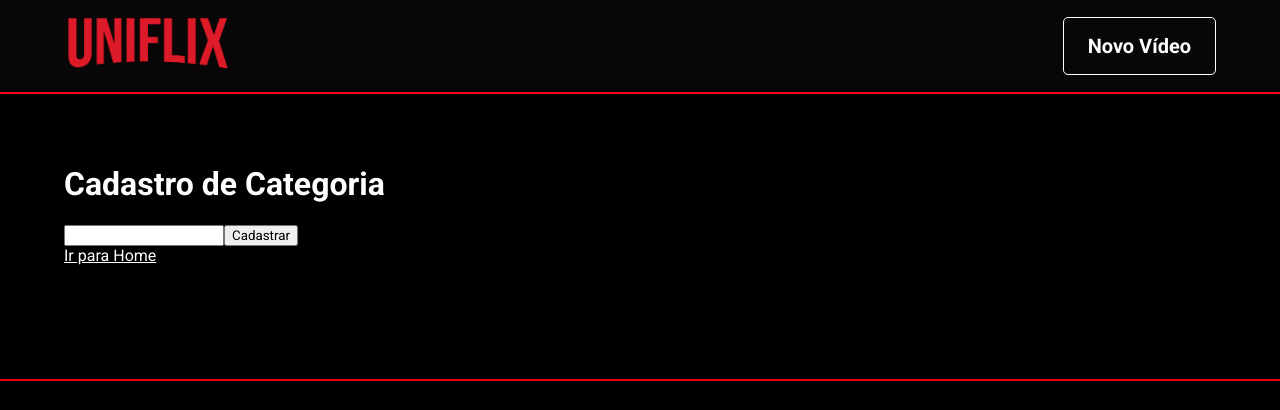
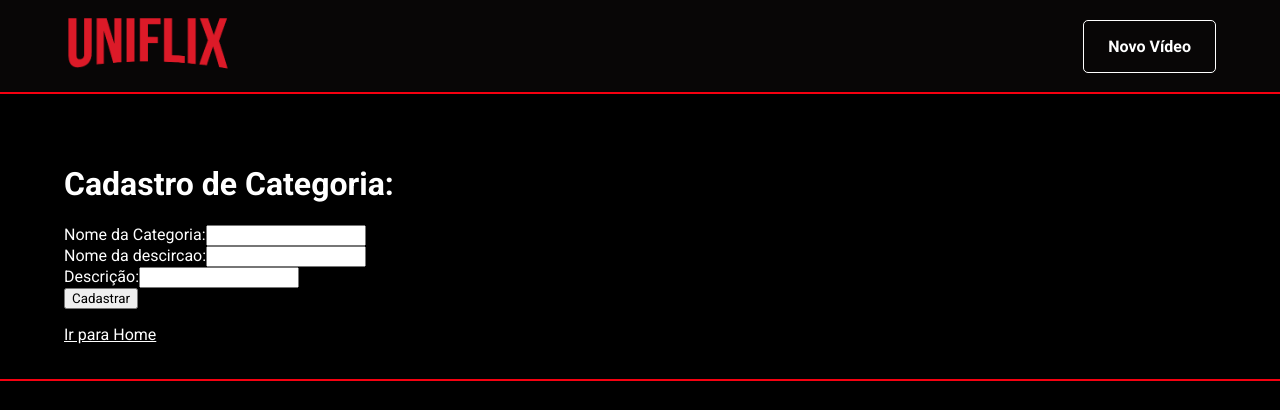
Before and after one commit to betr-v/Uniflix, a React app: page /cadastro/categoria in a window 1280 px wide. Shown: the top 410 px of the page. Built offline with nearby package versions, Linux system fonts and the light colour scheme; grey boxes are pictures that could not be loaded.

```diff
--- a/src/components/Button/index.js
+++ b/src/components/Button/index.js
@@ -8,7 +8,7 @@
     padding: 16px 24px;
     font-style: normal;
     font-weight: bold;
-    font-size: 20px;
+    font-size: 16px;
     outline: none;
     border-radius: 5px;
     text-decoration: none;
--- /dev/null
+++ b/src/components/FormField/index.js
@@ -0,0 +1,16 @@
+import React from 'react';
+function FormField({ label, type, value, name, onChange }) {
+    return (
+        <div>
+            <label>
+                {label}:
+                <input type={type}
+                    value={value}
+                    name={name}
+                    onChange={onChange}
+                />
+            </label>
+        </div>
+    )
+}
+export default FormField;
--- a/src/components/Menu/Menu.css
+++ b/src/components/Menu/Menu.css
@@ -57,10 +57,10 @@
     transition: opacity .3s;
   }
   .ButtonLink:hover{
-        color: var(--primary);
+    color: var(--primary);
     background-color: var(--myRed);
     border: 1px solid var(--primary);
-  },
+  }
   .ButtonLink:focus {
     /* opacity: .5; */
 
--- a/src/data/dados_iniciais.json
+++ b/src/data/dados_iniciais.json
@@ -5,7 +5,7 @@
       "link": "https://www.youtube.com/watch?v=1vZmsRs6084",
       "cor": "#6BD1FF",
       "link_extra": {
-        "text": "Formação de Front End na Alura",
+        "text": "Tudo sobre o universo.",
         "url": ""
       },
       "videos": [
@@ -14,88 +14,88 @@
           "url": "https://www.youtube.com/watch?v=0YfBeuKKe2k"
         },
         {
-          "titulo": "Como funciona o Universo",
-          "url": "https://www.youtube.com/watch?v=_1vZyIfYmZA"
+          "titulo": "Lugar Mais Frio do Universo - Nebulosa do Bumerangue",
+          "url": "https://www.youtube.com/watch?v=zSajP5D6Cac"
         },
         {
           "titulo": "E se a Lua desaparecesse?",
           "url": "https://www.youtube.com/watch?v=wi5yZCEOMRY"
         },
         {
-          "titulo": "Pare de chutar e aprenda a display: inline #01",
-          "url": "https://www.youtube.com/watch?v=5PS6ku8NzIE"
+          "titulo": "Jornada incrível da Terra até o fim do universo - Explore o incrível universo",
+          "url": "https://www.youtube.com/watch?v=ZEWMP7NTirA"
         },
         {
-          "titulo": "Template String: Interpolando strings com JavaScript #AluraMais",
-          "url": "https://www.youtube.com/watch?v=ORI_HTXaIw0"
+          "titulo": "Misterios do Universo - Buracos Negros",
+          "url": "https://www.youtube.com/watch?v=1pm7kHuI5Ys"
         },
         {
-          "titulo": "Qual é a melhor linguagem de programação? #HipstersPontoTube",
-          "url": "https://www.youtube.com/watch?v=Uh-GNH-t89w"
+          "titulo": "O Fim do Universo",
+          "url": "https://www.youtube.com/watch?v=uLh-6mQoQnU"
         },
         {
-          "titulo": "Novidades do Angular v9",
-          "url": "https://www.youtube.com/watch?v=34uHo7hFmG0"
+          "titulo": "A ENERGIA ESCURA | A ENERGIA MISTERIOSA QUE PERMEIA O UNIVERSO",
+          "url": "https://youtu.be/85nc0cHIQ70"
         },
         {
-          "titulo": "Base para aprender os frameworks",
-          "url": "https://www.youtube.com/watch?v=QzDjdlF1BQI"
+          "titulo": "Uma Jornada para Além do Universo",
+          "url": "https://youtu.be/6cwzyY-Grf8"
         }
       ]
     },
     {
-      "titulo": "Back End",
+      "titulo": "Marte",
       "cor": "#00C86F",
       "link_extra": {
-        "text": "Cursos de Back End na Alura",
-        "url": "https://www.alura.com.br/cursos-online-programacao"
+        "text": "",
+        "url": "https://www.youtube.com/watch?v=Gsqp_f_PEcs"
       },
       "videos": [
         {
-          "titulo": "PERCURSO em NÍVEL em ÁRVORE BINÁRIA | Estruturas de Dados #14",
-          "url": "https://www.youtube.com/watch?v=UOK7nS2E9xM"
+          "titulo": "a EVOLUÇÃO HUMANA em MARTE",
+          "url": "https://www.youtube.com/watch?v=PAbbXwjEttA"
         },
         {
-          "titulo": "Coders4Tips - S01E04: GitHub CLI - Uma Nova Experiência no Github!",
-          "url": "https://www.youtube.com/watch?v=6o6-bKOZOEY"
+          "titulo": "https://www.youtube.com/watch?v=dWh-tm7ntC0",
+          "url": "https://www.youtube.com/watch?v=dWh-tm7ntC0"
         },
         {
-          "titulo": "Programei 4 robôs que criam vídeos para mim no YouTube",
-          "url": "https://www.youtube.com/watch?v=kjhu1LEmRpY"
+          "titulo": "Como o Rover Perseverance vai Ajudar nas Missões Humana a MARTE",
+          "url": "https://www.youtube.com/watch?v=ww8dt_Su2C4"
         },
         {
-          "titulo": "API: Dicionário do Programador",
-          "url": "https://www.youtube.com/watch?v=vGuqKIRWosk"
+          "titulo": "5 FATOS SOBRE O PLANETA MARTE",
+          "url": "https://www.youtube.com/watch?v=OeXkmQSNqNU"
         },
         {
-          "titulo": "Usando Git Direito",
-          "url": "https://www.youtube.com/watch?v=6OokP-NE49k"
+          "titulo": "MARTE: O PLANETA VERMELHO EM 360º!",
+          "url": "https://www.youtube.com/watch?v=7kSm291X_ho"
         }
       ]
     },
     {
-      "titulo": "Data Science e Inteligência Artificial",
+      "titulo": "Buracos Negros Explicados",
       "cor": "#9cd33b",
       "link_extra": {
-        "text": "Cursos de Data Science na Alura",
-        "url": "https://www.alura.com.br/formacao-data-science"
+        "text": "",
+        "url": "https://www.youtube.com/watch?v=lUOEyKViNdE"
       },
       "videos": [
         {
-          "titulo": "Teste de Turing",
-          "url": "https://www.youtube.com/watch?v=BaPGU4JWa34"
+          "titulo": "Buracos Negros Explicados",
+          "url": "https://www.youtube.com/watch?v=GbJJRsS6OR4"
         },
         {
-          "titulo": "O que é Data Science?",
-          "url": "https://www.youtube.com/watch?v=5b9Z8toVaAU&t=9s"
+          "titulo": "BURACOS NEGROS, como eles surgem?",
+          "url": "https://www.youtube.com/watch?v=WvQlhMjGo4M"
         },
         {
-          "titulo": "Melhor forma de aprender Python",
-          "url": "https://www.youtube.com/watch?v=Gojqw9BQ5qY"
+          "titulo": "Os maiores buracos negros do universo!!",
+          "url": "https://www.youtube.com/watch?v=loj8L3JhSVA"
         },
         {
-          "titulo": "Como ingressar no mercado de Data Science?",
-          "url": "https://www.youtube.com/watch?v=gxyjGmOV540"
+          "titulo": "O QUE ACONTECERIA DE DOIS BURACOS NEGROS COLIDISSEM?",
+          "url": "https://www.youtube.com/watch?v=cp2m4_RQ6W4"
         }
       ]
     },
@@ -122,62 +122,50 @@
       ]
     },
     {
-      "titulo": "Games",
+      "titulo": "Supernovas",
       "cor": "red",
       "link_extra": {
-        "text": "Formação de Jogos na Alura",
+        "text": "",
         "url": "https://www.alura.com.br/formacao-jogos-unity"
       },
       "videos": [
         {
-          "titulo": "Final Fantasy 7",
-          "url": "https://www.youtube.com/watch?v=I_ATSCTnUD8"
+          "titulo": "Supernovas Explicadas: As Maiores Explosões do Universo",
+          "url": "https://www.youtube.com/watch?v=BPKAdgv6XUM"
         },
         {
-          "titulo": "Assassins Creed Valhalla",
-          "url": "https://www.youtube.com/watch?v=KDfdjB9uL0U"
+          "titulo": "Crab Supernova Explosion",
+          "url": "https://www.youtube.com/watch?v=aysiMbgml5g"
         },
         {
-          "titulo": "God of War 4",
-          "url": "https://www.youtube.com/watch?v=FyIwEFXOcaE"
-        },
-        {
-          "titulo": "Resident Evil 8",
-          "url": "https://www.youtube.com/watch?v=JSapXD9vxYA"
-        },
-        {
-          "titulo": "Pokémon Let's Go Pikachu/Eevee",
-          "url": "https://www.youtube.com/watch?v=L56q_k2ydrs"
+          "titulo": "Less Than Five - What is a Supernova?",
+          "url": "https://www.youtube.com/watch?v=YIKXvDlf8_0"
         }
       ]
     },
     {
-      "titulo": "Aprendendo a aprender tecnologia",
+      "titulo": "ALBERT EINSTEIN",
       "cor": "#6b5be2",
       "link_extra": {
-        "text": "Curso sobre aprendizado na Alura",
+        "text": "",
         "url": "https://alura.com.br/curso-online-aprender-a-aprender-tecnicas-para-seu-autodesenvolvimento"
       },
       "videos": [
         {
-          "titulo": "Como estudar melhor?",
-          "url": "https://www.youtube.com/watch?v=Is6c9KSGCbk&feature=youtu.be"
+          "titulo": "ALBERT EINSTEIN - Canal Nostalgia",
+          "url": "https://www.youtube.com/watch?v=gPSk0Xjz0og"
         },
         {
-          "titulo": "Faculdade",
-          "url": "https://www.youtube.com/watch?v=jw06H8esyzQ&feature=youtu.be"
+          "titulo": "A Viagem No Tempo | Por Albert Einstein",
+          "url": "https://www.youtube.com/watch?v=kbC2QcgVnhk"
         },
         {
-          "titulo": "Frameworks",
-          "url": "https://www.youtube.com/watch?v=QzDjdlF1BQI"
+          "titulo": "O Espaço-Tempo Explicado",
+          "url": "https://www.youtube.com/watch?v=kJ5xNaSIeTI"
         },
         {
-          "titulo": "A mágica do Aprendizado",
-          "url": "https://www.youtube.com/watch?v=oTEXzpfEpPY"
-        },
-        {
-          "titulo": "Como aprender a programar?",
-          "url": "https://www.youtube.com/watch?v=MwCx2qKdbDw&feature=youtu.be"
+          "titulo": "Teoria da Relatividade de Albert Einstein",
+          "url": "https://www.youtube.com/watch?v=qD7tvSBlkpY"
         }
       ]
     }
--- a/src/pages/cadastro/Categoria/index.js
+++ b/src/pages/cadastro/Categoria/index.js
@@ -1,24 +1,85 @@
-import React from 'react';
+import React, { useState } from 'react';
 import PageDefault from '../../../components/PageDefault'
 import { Link } from 'react-router-dom';
+import FormField from '../../../components/FormField';
 
 function CadastroCategoria() {
+    const [categorias, setCategorias] = useState([])
+
+    const valoresIniciais = {
+        nome: '',
+        descricao: '',
+        cor: ''
+    }
+
+    const [values, setValues] = useState(valoresIniciais);
+    function setValue(chave, valor) {
+        setValues({
+            ...values,
+            [chave]: valor
+        })
+    }
+
+    function funcaoHandler(info) {
+        const { getAttribute, value } = info.target;
+
+        setValue(getAttribute('name'), value);
+    }
+
     return (
         <PageDefault>
-            <h1>Cadastro de Categoria</h1>
-            <form>
-                <label>
-                    <input type="text" />
-                </label>
+            <h1>Cadastro de Categoria: {values.nome}</h1>
+            <form onSubmit={function handleSubmit(infoDoEvent) {
+                infoDoEvent.preventDefault();
+                setCategorias([
+                    ...categorias,
+                    values
+                ]);
+
+                setValues(valoresIniciais)
+            }}>
+
+                <FormField
+                    label="Nome da Categoria"
+                    type="text"
+                    name="nome"
+                    value={values.nome}
+                    onChange={funcaoHandler}
+                />
+                <FormField
+                    label="Nome da descircao"
+                    type="text"
+                    name="descricao"
+                    value={values.descricao}
+                    onChange={funcaoHandler}
+                />
+                <FormField
+                    label="Descrição"
+                    type="???"
+                    name="descricao"
+                    value={values.cor}
+                    onChange={funcaoHandler}
+                />
                 <button>
                     Cadastrar
                 </button>
+
             </form>
+
+            <ul>
+                {categorias.map((categoria, indice) => {
+                    return (
+                        <li key={`${categoria} ${indice}`} >
+                            {categoria.nome}
+                        </li>
+                    )
+                })}
+            </ul>
 
             <Link to="/">
                 Ir para Home
             </Link>
-        </PageDefault>
+        </PageDefault >
     )
 }
 
```
Also changed, not shown: dados_iniciais.json (deleted, +0 -185 lines), src/assets/img/error404.jpg (added).
